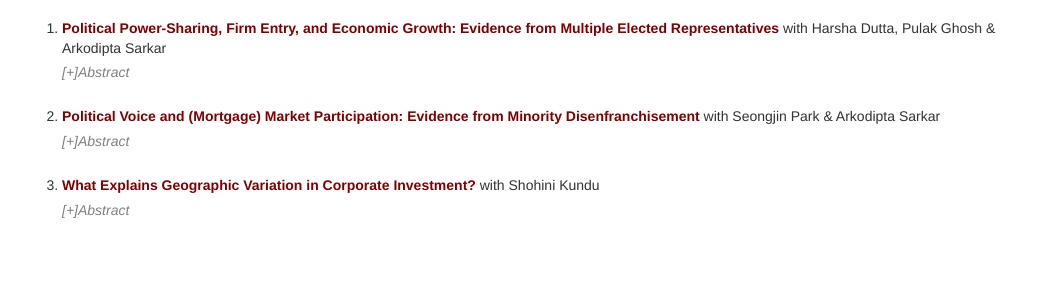
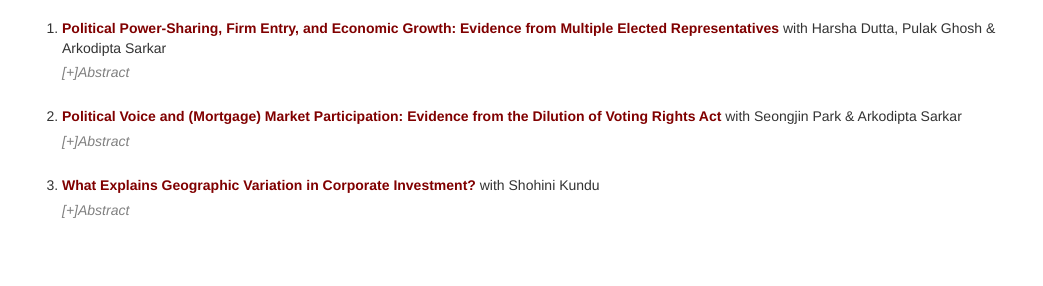
Before and after one commit to nishvats/nishvats.github.io, a Jekyll site: the page built from research.html, in a window 1280 px wide. Shown: the part 971-1257 px from the top of the page, without its empty margins (118-1161 px from the left). Built offline with Jekyll 4.4.1, drawn with Linux system fonts in a browser that asks for light colours.

Commit message:
Update research.html

```diff
--- a/research.html
+++ b/research.html
@@ -58,10 +58,10 @@
       <p align="justify">• <u><em>Presentations:</em></u> BREAD Conference on Development Economics, 100 Years of Economic Development Conference, Chicago Brownbag Seminar, Inter-finance PhD Seminar, HKUST Brownbag Seminar, 2021 NSE-NYU Conference on Indian Capital Markets, National University of Singapore, 2022 Transatlantic Doctoral Conference, Webinar series in Finance and Development (WEFIDEV) </p>
  </details>
     <br>
-  <li> <b><a href="/Documents/paper_vra.pdf">Political Voice and (Mortgage) Market Participation: Evidence from Minority Disenfranchisement</a></b> with Seongjin Park & Arkodipta Sarkar</li>
+  <li> <b><a href="https://papers.ssrn.com/sol3/papers.cfm?abstract_id=3891961">Political Voice and (Mortgage) Market Participation: Evidence from the Dilution of Voting Rights Act</a></b> with Seongjin Park & Arkodipta Sarkar</li>
     <details>
         <summary>[+]Abstract</summary>
-    <p align="justify"> <u><em>Abstract:</em></u> This paper documents the relationship between electoral disenfranchisement and economic decision-making. Using the dilution of Section 5 of the Voting Rights Act as a shock to the enfranchisement of Black Americans, we find a decline in mortgage origination for Black Americans, primarily driven by reduced applications. Additionally, we observe a flight of Black applications to Black lenders, indicating an increase in racial homophily. The findings suggest that disenfranchisement can lead to exclusion from markets and exacerbate racial homeownership gaps. Leveraging individual-level social survey data, we show trust in government and financial institutions plays a significant role in driving these effects. </p>
+    <p align="justify"> <u><em>Abstract:</em></u> Using US Supreme Court’s narrow-decision on Shelby v. Holder as a shock that diluted voting rights of Black Americans, we document the relationship between political voice and economic decision-making. We find de-facto disenfranchisement leads to decline in mortgage origination for Black Americans, primarily driven by reduced applications. Additionally, we observe a flight of Black applications to Black lenders, indicating an increase in racial homophily. The findings suggest that disenfranchisement can lead to exclusion from markets and exacerbate racial homeownership gaps. Leveraging individual-level survey data, we show trust in government and financial institutions plays a significant role in driving these effects. </p>
     <br>
       <p align="justify">• <u><em>Presentations:</em></u> 2022 Meeting of the American Finance Association, ISB-CAF Summer Research Conference 2021, Chicago Booth PhD Brownbag, 2021 Trans-Atlantic Doctoral Conference, Asia-Pacific Corporate Finance Online Workshop, CUHK greater bay area conference, Misra Centre for Financial Markets and Economy (IIM Ahmedabad), Conference on Financial Economics and Accounting 2021 </p>
      </details>
```
